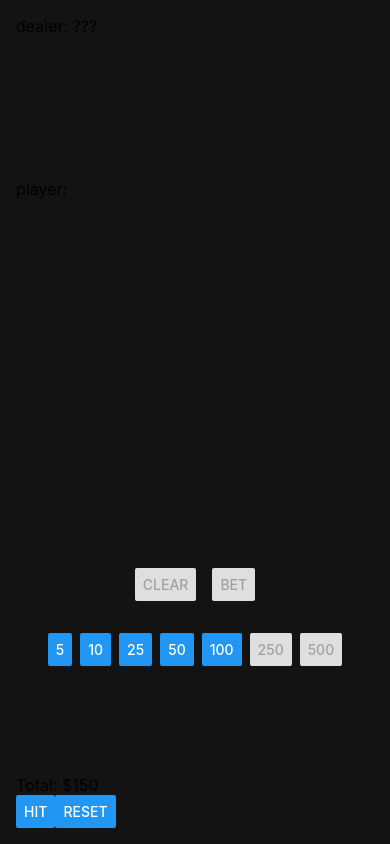
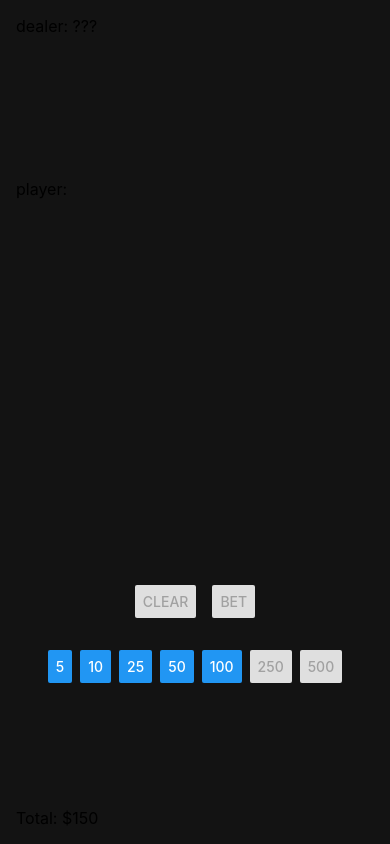
Before and after one commit to mswieboda/black-jack, a React Native app: screen / in a window 390 px wide. Built offline with nearby package versions, Linux system fonts and the light colour scheme.

Commit message:
removes debug testing

```diff
--- a/app/components/black-jack.tsx
+++ b/app/components/black-jack.tsx
@@ -14,7 +14,7 @@ import HandView from './hand-view'
 
 const isDarkMode = true // Appearance.getColorScheme() === 'dark'
 const INITIAL_TOTAL = 150
-const TESTING = true // false
+const TESTING = false
 
 @observer
 export default class BlackJack extends Component {
```
